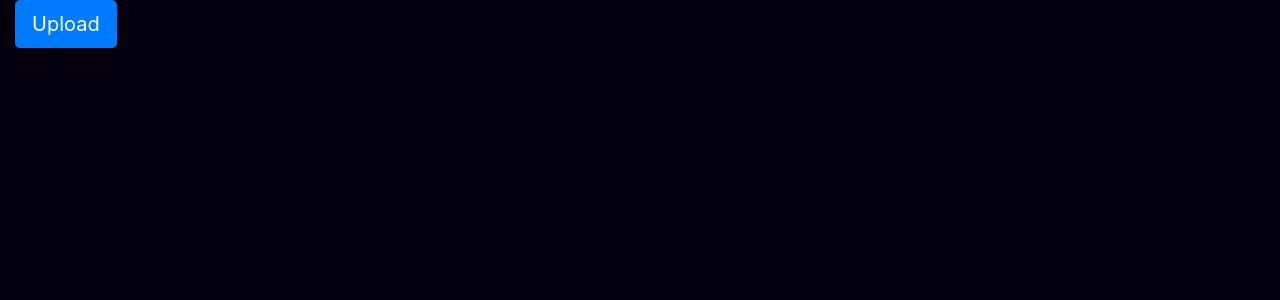
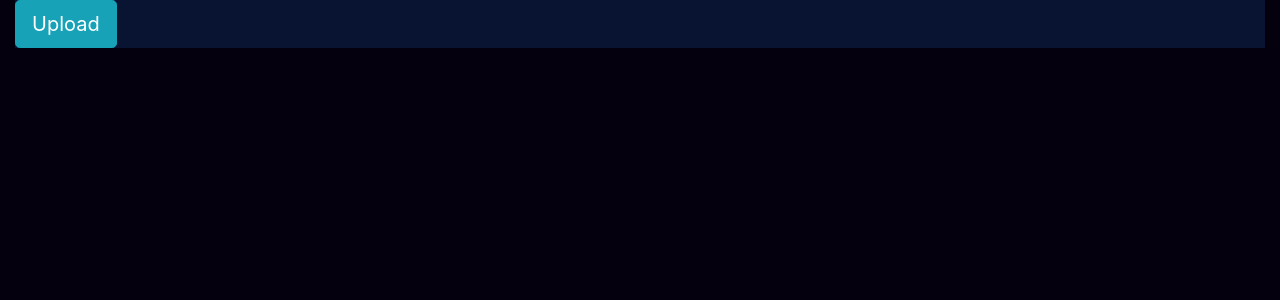
Before and after one commit to omololevy/Gallery, a Django app: template photos/templates/pictures/upload_picture.html in a window 1280 px wide. Shown: the part 74-374 px from the top of the page. Run offline with Django 3.2, Linux system fonts and the light colour scheme; the template is opened without the code that fills it, so the values that code supplies are empty; some libraries are stand-ins or nearby versions.

Commit message:
Adjust the styling of the upload template to a more refined state

```diff
--- a/photos/templates/pictures/upload_picture.html
+++ b/photos/templates/pictures/upload_picture.html
@@ -2,12 +2,12 @@
 {% load bootstrap3 %}
 {% block content %}
 
-<div class="container-fluid">
-  <div class="form-container">
+<div class="container-fluid" >
+  <div class="form-container" style="background-color: rgb(9, 20, 51); border-color: skyblue;">
     <form action="{%url 'upload_picture' %}" method="post" enctype="multipart/form-data">
       {%csrf_token%}
       {% bootstrap_form form %}
-      <button type="submit" class="btn btn-primary btn-lg">Upload</button>
+      <button type="submit" class="btn btn-info btn-lg">Upload</button>
     </form>
   </div>
 </div>
```
